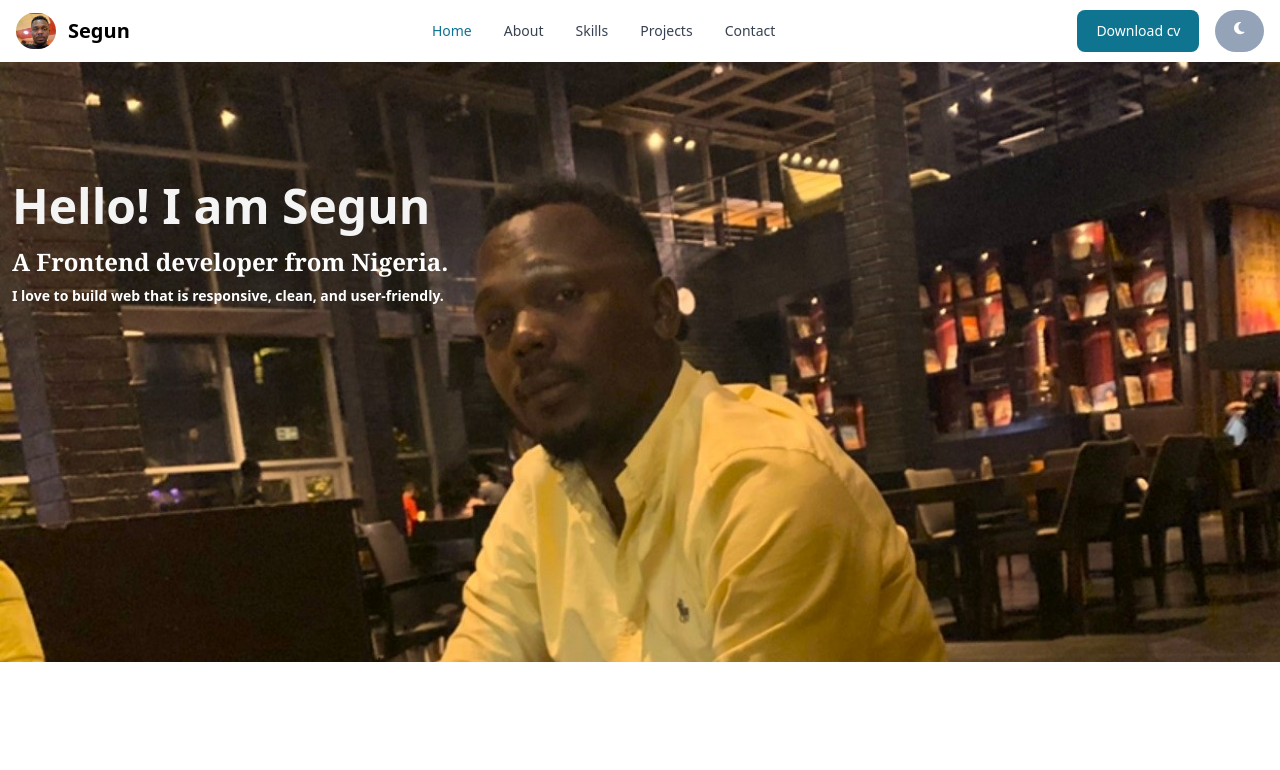
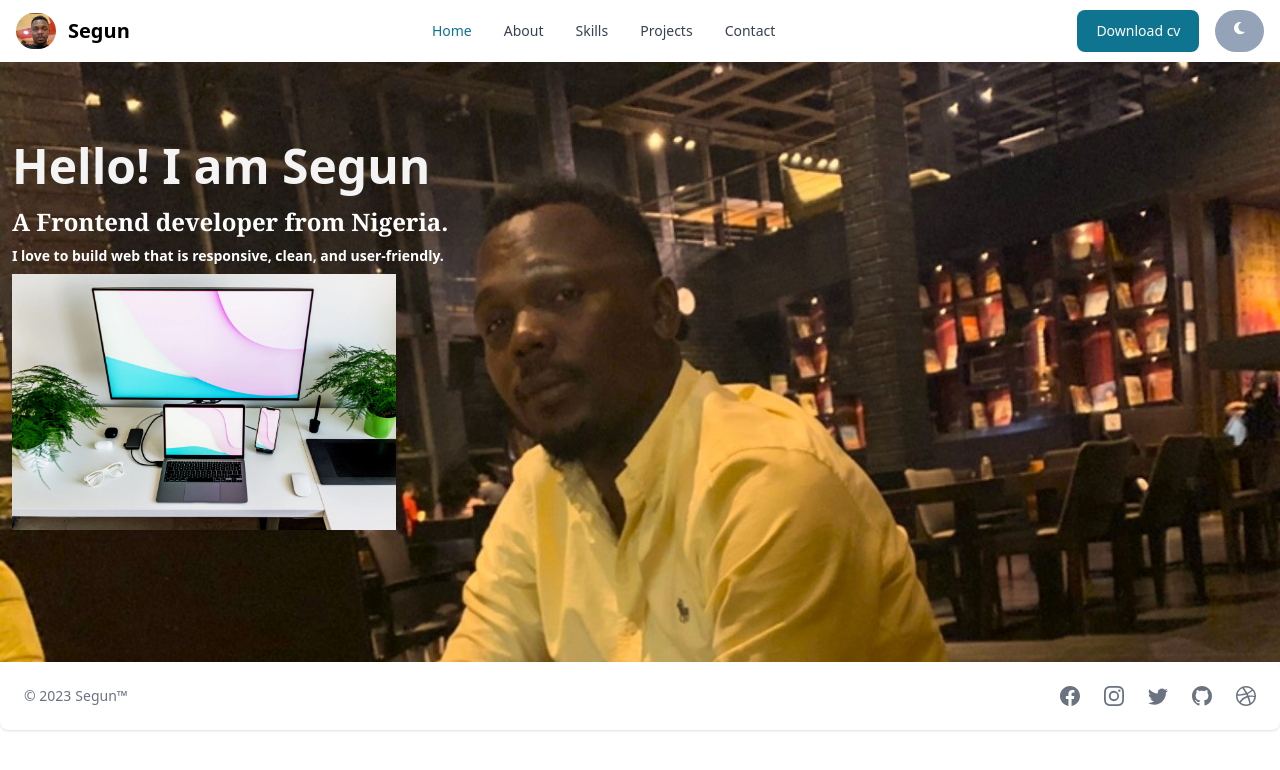
Before and after one commit to fabiyis/IProject, a React (Vite) app: page / in a window 1280 px wide. Shown: the top 770 px of the page. Built offline with nearby package versions, Linux system fonts and the light colour scheme.

Commit message:
add contents to Footer components

```diff
--- a/src/App.jsx
+++ b/src/App.jsx
@@ -2,6 +2,7 @@
 import React, { useState, useEffect } from 'react';
 import NavBar from './components/NavBar';
 import Home from './components/Home';
+import FooterComp from './components/FooterComp';
 
 
 const App = () => {
@@ -23,6 +24,7 @@ const App = () => {
     <div className={`app ${isDarkMode ? 'dark' : 'light'}`}>
       <NavBar isDarkMode={isDarkMode} toggleDarkMode={toggleDarkMode} />
       <Home isDarkMode={isDarkMode} toggleDarkMode={toggleDarkMode} />
+      <FooterComp isDarkMode={isDarkMode} toggleDarkMode={toggleDarkMode} />
 
       {/* Add other components or sections as needed */}
     </div>
--- /dev/null
+++ b/src/components/FooterComp.jsx
@@ -0,0 +1,27 @@
+
+'use client';
+
+import { Footer } from 'flowbite-react';
+import { BsDribbble, BsFacebook, BsGithub, BsInstagram, BsTwitter } from 'react-icons/bs';
+
+// eslint-disable-next-line no-unused-vars
+function FooterComp() {
+  return (
+    <Footer container>
+      <div className="w-full 'bg-red-950 text-white">
+        <div className="w-full sm:flex sm:items-center sm:justify-between">
+          <Footer.Copyright href="#" by="Segun™" year={2023} />
+          <div className="mt-4 flex space-x-6 sm:mt-0 sm:justify-center">
+            <Footer.Icon href="#" icon={BsFacebook} />
+            <Footer.Icon href="#" icon={BsInstagram} />
+            <Footer.Icon href="#" icon={BsTwitter} />
+            <Footer.Icon href="#" icon={BsGithub} />
+            <Footer.Icon href="#" icon={BsDribbble} />
+          </div>
+        </div>
+      </div>
+    </Footer>
+  );
+}
+
+export default FooterComp;
--- a/src/components/Home.jsx
+++ b/src/components/Home.jsx
@@ -16,10 +16,13 @@ const Home = ({ isDarkMode }) => {
 
   return (
     <div style={backgroundStyle}>
-        <div className='mt-10 w-fit h-fit ml-3'>
+        <div className='w-fit h-fit ml-3'>
           <h1 className="text-5xl font-bold max-w-xl mb-4 mt-20 text-zinc-100">Hello! I am Segun</h1>
           <p className="text-2xl font-serif font-bold space-1 text-white">A Frontend developer from Nigeria.</p>
           <p className="mt-2 text-sm font-bold text-white">I love to build web that is responsive, clean, and user-friendly.</p>
+        </div>
+        <div>
+          <img src="img/Laptop-Se.jpg" alt="me" className=" w-96 h-30 shadow-lg ml-3 mt-2" />
         </div>
     </div>
   );
--- a/src/components/NavBar.jsx
+++ b/src/components/NavBar.jsx
@@ -3,6 +3,7 @@ import React from 'react';
 import { Button, Navbar } from 'flowbite-react';
 import { FontAwesomeIcon } from '@fortawesome/react-fontawesome';
 import { faSun, faMoon } from '@fortawesome/free-solid-svg-icons';
+
 
 // eslint-disable-next-line react/prop-types
 const NavBar = ({ isDarkMode, toggleDarkMode }) => {
```
Also changed, not shown: public/img/Laptop-Se.jpg (added).
